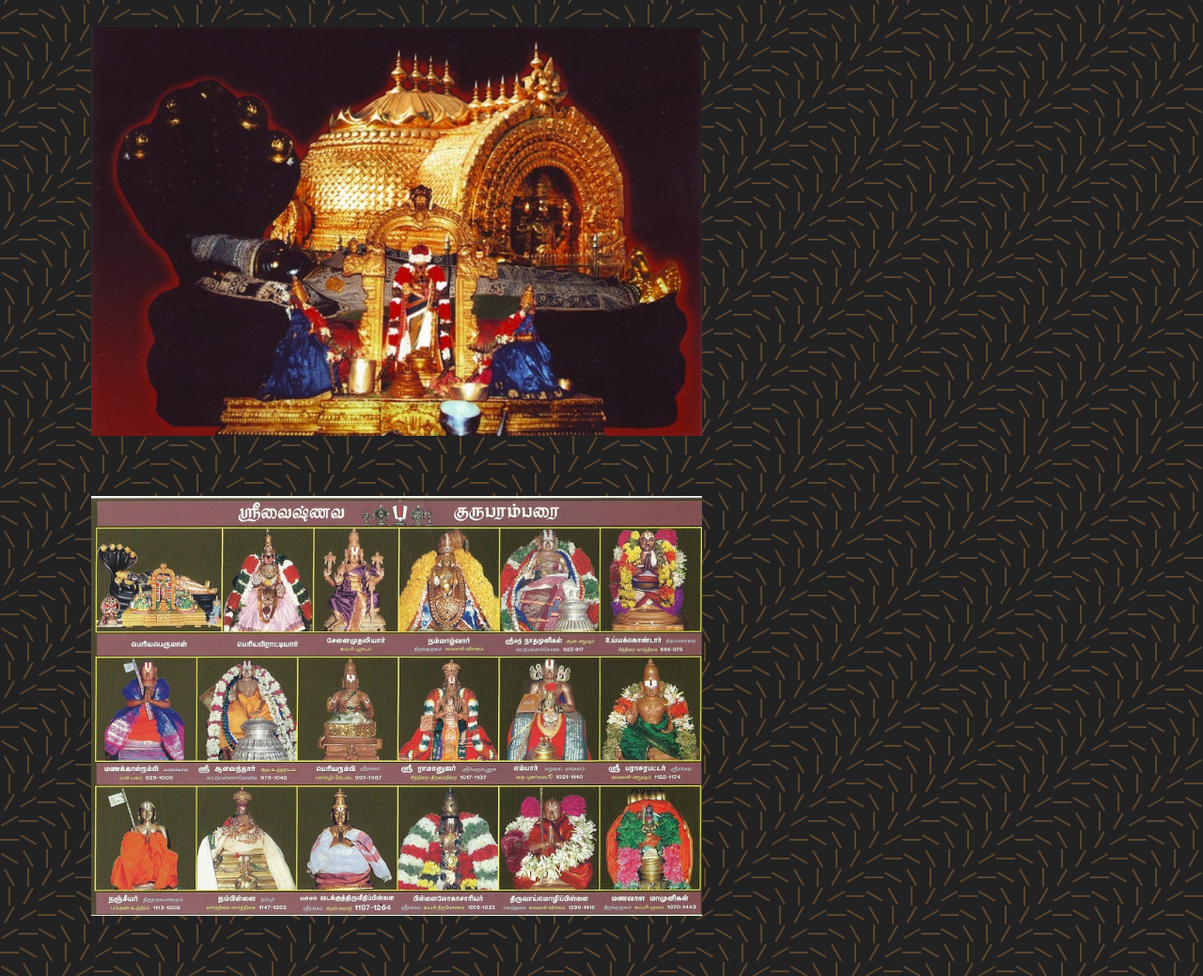
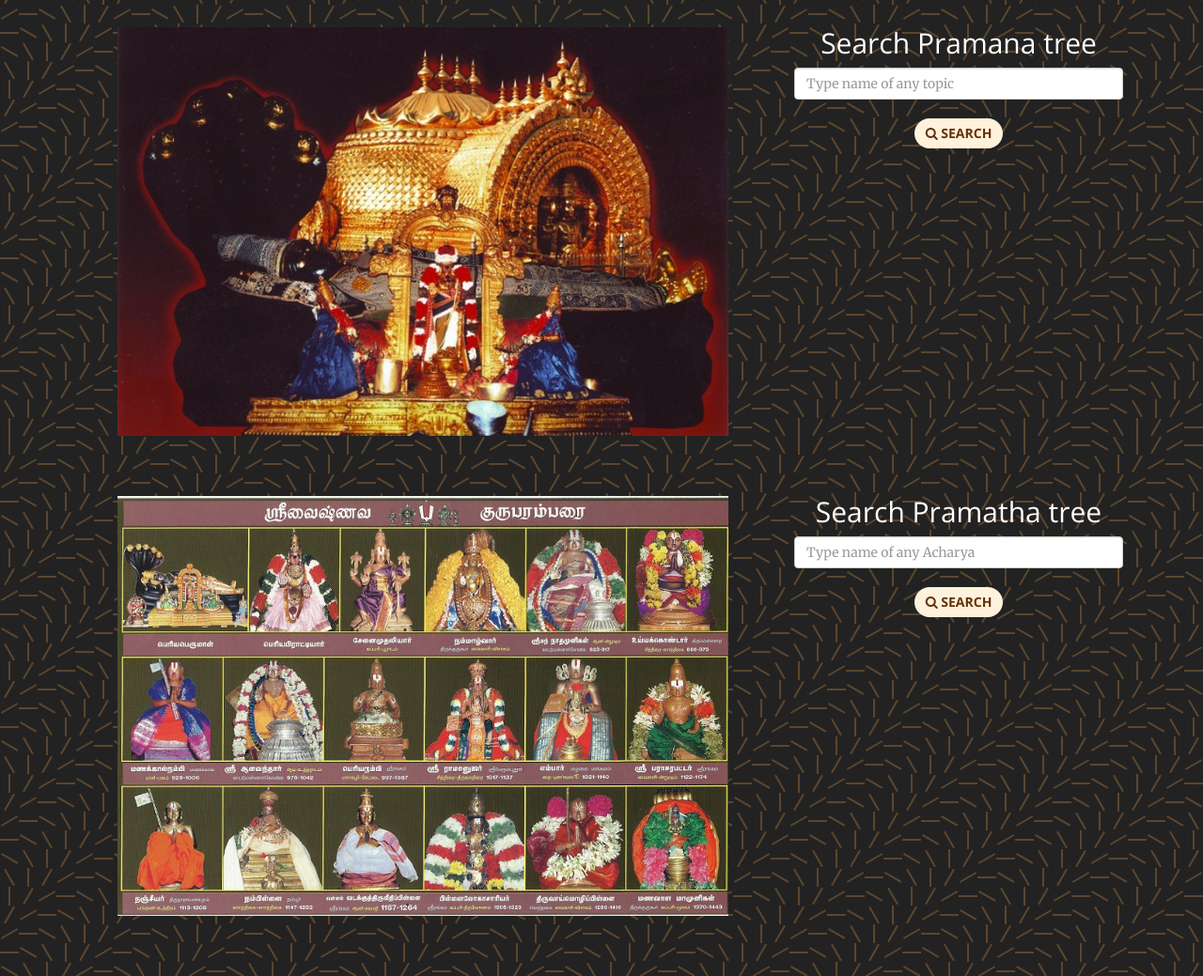
Before and after one commit to pankaja-shree/vishishtadvaita-frontpage, a website: page index.html in a window 1280 px wide. Shown: the part 1240-2279 px from the top of the page at 94% size. Drawn offline with nearby package versions, Linux system fonts and the light colour scheme; a web font is replaced by a local one.

Commit message:
Add search boxes

```diff
--- a/index.html
+++ b/index.html
@@ -172,6 +172,7 @@ Search </button>
 
     <section class="bg-dark no-padding" style="padding-top: 5%"  id="pramana">
 	<div class="row no-gutter popup-gallery">
+        <div class="container">
         <div class="col-sm-8">
                     <a href="#" class="portfolio-box">
                         <img src="img/portfolio/fullsize/pramanabg.jpg" class="img-responsive" alt="">
@@ -187,11 +188,23 @@ Search </button>
                         </div>
                     </a>
                 </div>
-				</div>
+                <div class="col-sm-4">
+                <div class="text-center">
+                    <h2 class="section-heading">Search Pramana tree</h2>
+                    <form class="form-group">
+                        <input class="form-control" type = "text" placeholder="Type name of any topic">
+                        <br><button class="btn btn-primary search-btn" type = "submit" value = "search"> <i class="fa fa-search" aria-hidden="true"></i>
+Search </button>
+                    </form>
+                </div>
+                </div>
+                </div>
+	</div>
     </section>
 
 	<section class="bg-dark no-padding" style="padding: 5% 0" id="pramatha">
 	<div class="row no-gutter popup-gallery">
+        <div class="container">
         <div class="col-sm-8">
                     <a href="#" class="portfolio-box">
                         <img src="img/portfolio/fullsize/pramathabg.jpg" class="img-responsive" alt="">
@@ -207,7 +220,18 @@ Search </button>
                         </div>
                     </a>
                 </div>
-				</div>
+                <div class="col-sm-4">
+                <div class="text-center">
+                    <h2 class="section-heading">Search Pramatha tree</h2>
+                    <form class="form-group">
+                        <input class="form-control" type = "text" placeholder="Type name of any Acharya">
+                        <br><button class="btn btn-primary search-btn" type = "submit" value = "search"> <i class="fa fa-search" aria-hidden="true"></i>
+Search </button>
+                    </form>
+                </div>
+                </div>
+                </div>
+	</div>
     </section>
 
     <!-- jQuery -->
```
